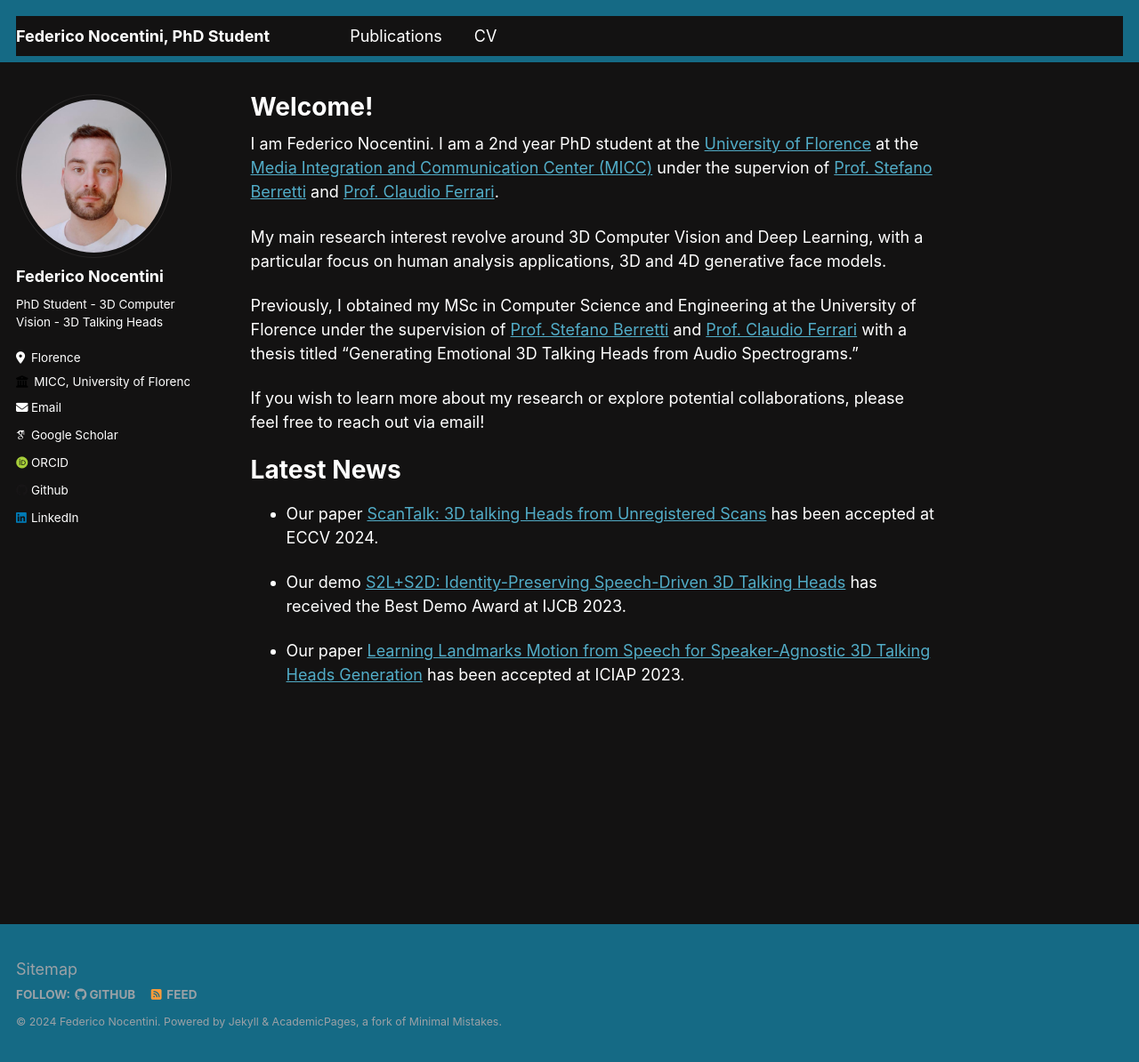
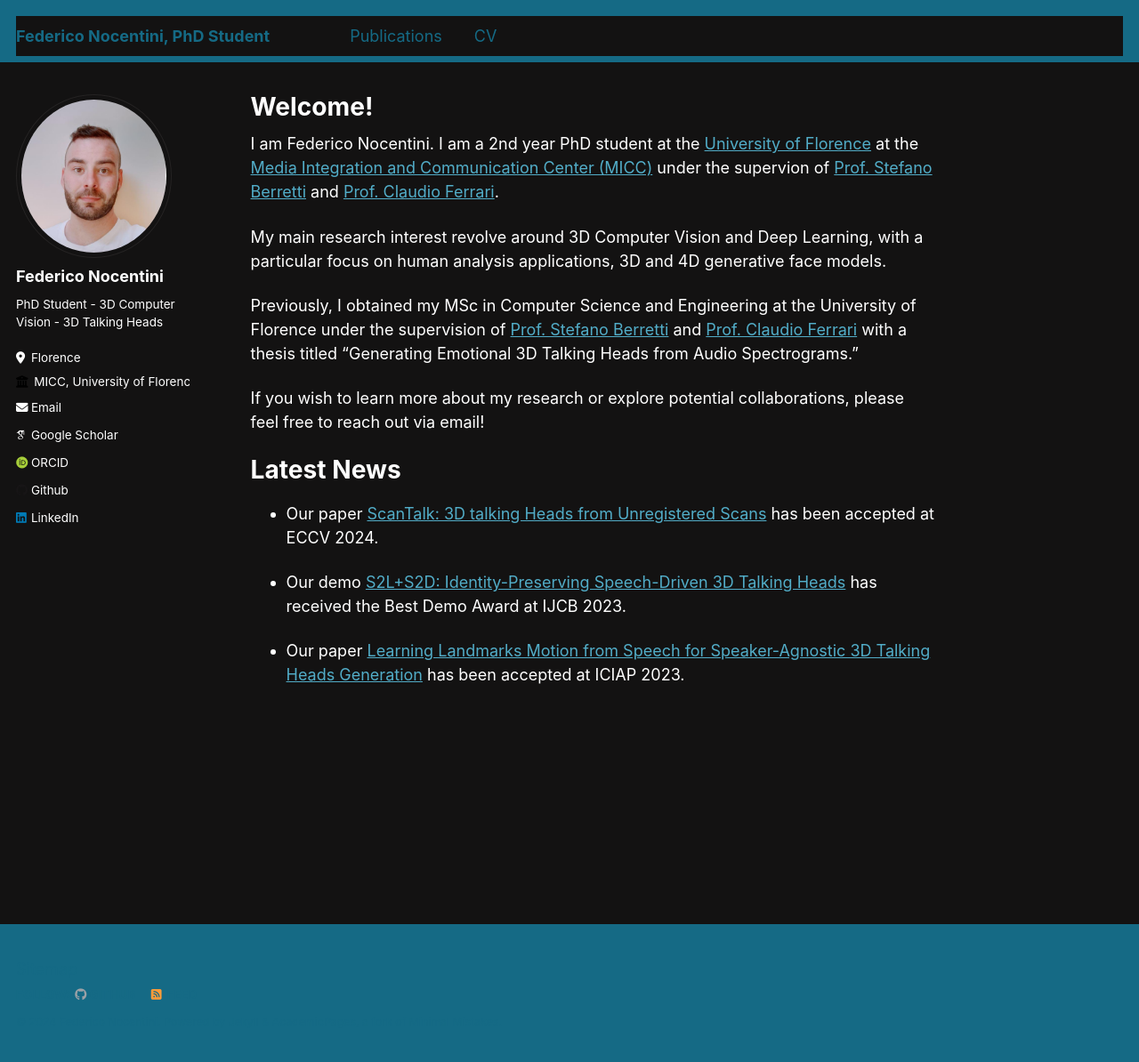
Before and after one commit to FedeNoce/fedenoce.github.io, a Jekyll site: the page built from _pages/about.md, in a window 1280 px wide and 1194 px high. Shown: the whole window at 89% size. Built offline with Jekyll 4.4.1, drawn with Linux system fonts in a browser that asks for light colours; some web fonts are replaced.

Commit message:
modified:   _sass/_footer.scss 	modified:   _sass/_variables.scss

```diff
--- a/_sass/_footer.scss
+++ b/_sass/_footer.scss
@@ -15,7 +15,7 @@
   height: auto;
   /* sticky footer fix end */
   margin-top: 3em;
-  color: mix(#fff, $gray, 25%);
+  color: #156a85;
   -webkit-animation: intro 0.3s both;
           animation: intro 0.3s both;
   -webkit-animation-delay: 0.45s;
--- a/_sass/_variables.scss
+++ b/_sass/_variables.scss
@@ -105,8 +105,8 @@ $xing-color                 : #006567;
 $link-color                 : $info-color;
 $link-color-hover           : mix(#000, $link-color, 25%);
 $link-color-visited         : mix(#fff, $link-color, 25%);
-$masthead-link-color        : #fff;
-$masthead-link-color-hover  : #fff;/*mix(#000, $primary-color, 25%);
+$masthead-link-color        : #156a85;
+$masthead-link-color-hover  : #156a85;/*mix(#000, $primary-color, 25%);
 
 
 /*
```
